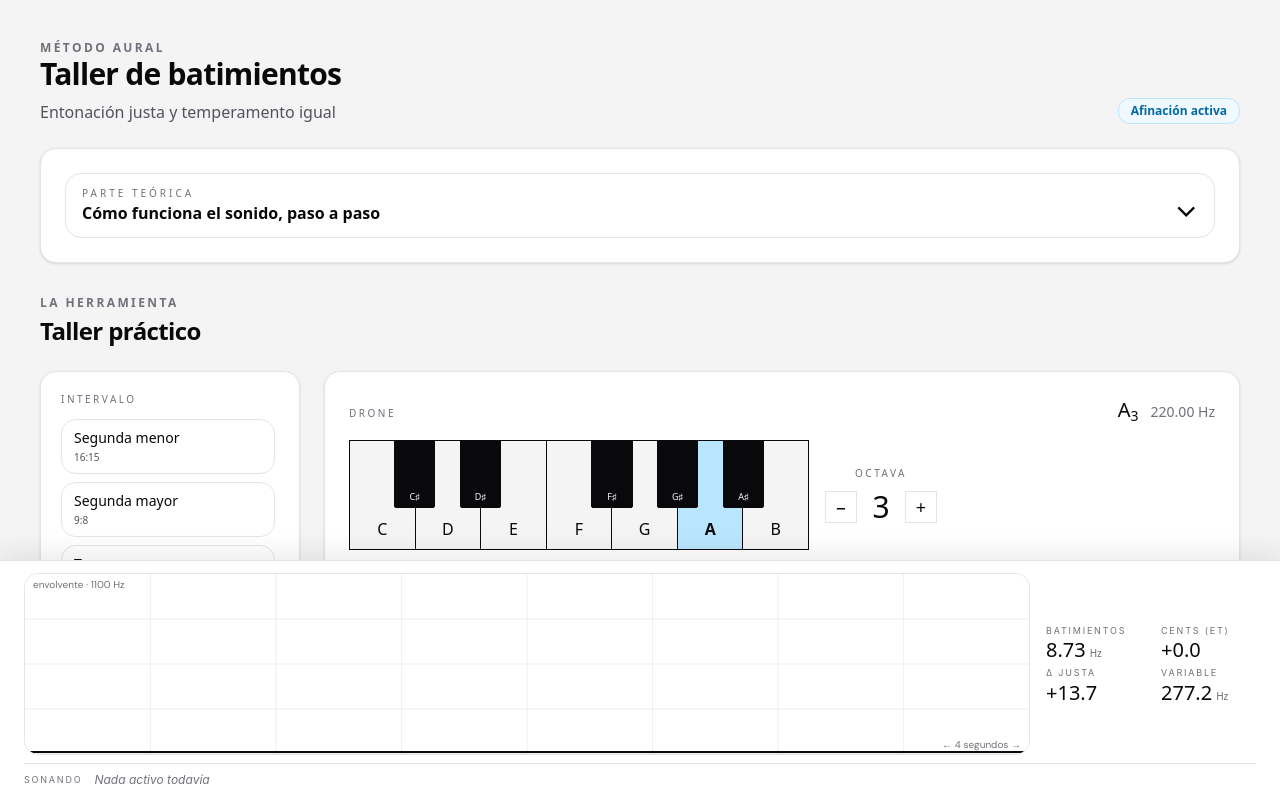
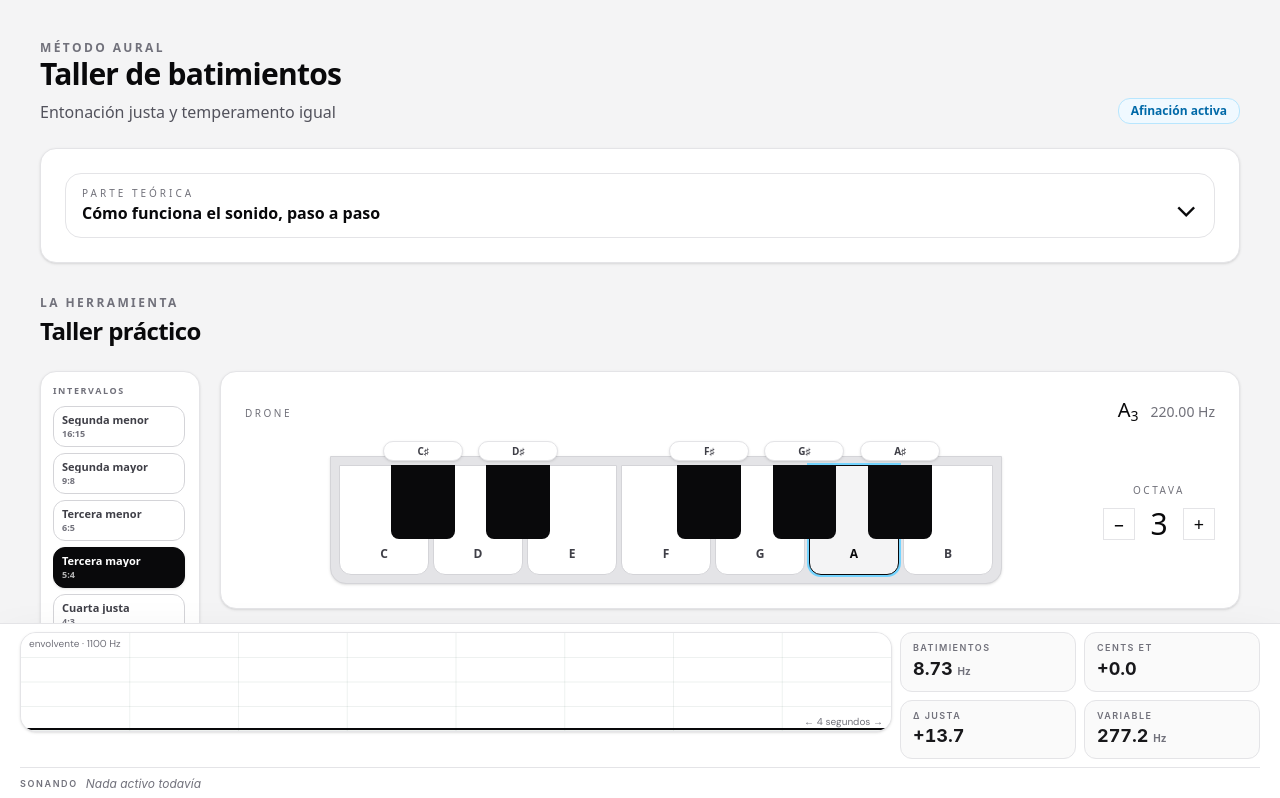
Before and after one commit to rickymartingtz/taller-de-batimentos, a React (Vite) app: page / in a window 1280 px wide. Shown: the top 798 px of the page. Built offline with nearby package versions, Linux system fonts and the light colour scheme.

Commit message:
Update App.jsx

```diff
--- a/src/App.jsx
+++ b/src/App.jsx
@@ -62,6 +62,8 @@ const BLACK_KEYS = [
   { name: 'G#', display: 'G♯', semis: -1, leftPct: (5 / 7) * 100 },
   { name: 'A#', display: 'A♯', semis: 1,  leftPct: (6 / 7) * 100 },
 ];
+
+const BLACK_KEY_LEFT = { 'C#': '9%', 'D#': '23.2%', 'F#': '51.7%', 'G#': '65.9%', 'A#': '80.2%' };
 
 const ALL_KEYS = [...WHITE_KEYS, ...BLACK_KEYS];
 const SEMITONE_NAMES = ['C', 'C♯', 'D', 'D♯', 'E', 'F', 'F♯', 'G', 'G♯', 'A', 'A♯', 'B'];
@@ -899,7 +901,7 @@ export default function TallerBatimientos() {
   }
 
   return (
-    <div className="min-h-screen overflow-x-hidden bg-zinc-100 px-3 py-4 pb-72 text-zinc-950 sm:px-6 sm:py-6 md:px-10 md:py-10" style={{ backgroundColor: T.cream, color: T.ink }}>
+    <div className="min-h-screen overflow-x-hidden bg-zinc-100 px-3 py-4 text-zinc-950 sm:px-6 sm:py-6 md:px-10 md:py-10" style={{ backgroundColor: T.cream, color: T.ink, paddingBottom: 'clamp(220px, 28vh, 320px)' }}>
       <style>{`
         .font-display { font-family: ui-sans-serif, system-ui, -apple-system, BlinkMacSystemFont, "Segoe UI", sans-serif; font-style: normal !important; }
         .font-body { font-family: ui-sans-serif, system-ui, -apple-system, BlinkMacSystemFont, "Segoe UI", sans-serif; }
@@ -918,9 +920,13 @@ export default function TallerBatimientos() {
         .key-btn { padding: 0; cursor: pointer; }
         .key-btn:hover { filter: brightness(0.97); }
         .tuner-line { position: absolute; top: 0; bottom: 0; width: 2px; transition: left 0.08s linear, background-color 0.15s linear; }
-        body { padding-bottom: 320px; }
-        .scrollable-intervals { max-height: calc(100vh - 260px); overflow-y: auto; padding-right: 4px; }
-        .scrollable-intervals::-webkit-scrollbar { width: 6px; }
+        body { padding-bottom: clamp(220px, 28vh, 320px); }
+        .workbench-grid { display: grid; grid-template-columns: 1fr; }
+        @media (min-width: 1280px) { .workbench-grid { grid-template-columns: minmax(136px, 12.5vw) minmax(0, 1fr); } }
+        .interval-panel { align-self: start; }
+        @media (min-width: 1280px) { .interval-panel { max-width: 200px; } }
+        .scrollable-intervals { max-height: calc(100vh - 188px); overflow-y: auto; padding-right: 2px; }
+        .scrollable-intervals::-webkit-scrollbar { width: 5px; }
         .scrollable-intervals::-webkit-scrollbar-track { background: transparent; }
         .scrollable-intervals::-webkit-scrollbar-thumb { background: ${T.rule}; border-radius: 3px; }
         .staff-scroll::-webkit-scrollbar { height: 8px; }
@@ -966,26 +972,25 @@ export default function TallerBatimientos() {
           <h2 className="mt-1 text-xl font-bold tracking-tight text-zinc-950 sm:text-2xl">Taller práctico</h2>
         </div>
 
-        <section className="grid grid-cols-1 gap-4 sm:gap-6 xl:grid-cols-[260px_1fr] items-start">
+        <section className="workbench-grid gap-4 sm:gap-5 items-start">
 
           {/* Intervalos (scroll propio) */}
-          <div className="rounded-2xl border border-zinc-200 bg-white p-4 shadow-sm lg:sticky lg:top-6 sm:p-5">
-            <p className="text-[10px] tracking-[0.25em] uppercase mb-3" style={{ color: T.muted }}>Intervalo</p>
-            <div className="scrollable-intervals flex flex-col gap-2">
+          <div className="interval-panel rounded-2xl border border-zinc-200 bg-white p-2.5 shadow-sm lg:sticky lg:top-5 sm:p-3">
+            <p className="mb-2 text-[9px] font-semibold uppercase tracking-[0.18em] text-zinc-500">Intervalos</p>
+            <div className="scrollable-intervals flex flex-col gap-1.5">
               {INTERVALS.map((iv, i) => {
                 const active = i === intervalIdx;
                 return (
-                  <button key={iv.id} onClick={() => handleIntervalClick(i)} className="block text-left px-3 py-2 ab-fade"
-                    style={{
-                      backgroundColor: active ? T.ink : 'transparent',
-                      color: active ? T.cream : T.ink,
-                      border: `1px solid ${active ? T.ink : T.rule}`,
-                      borderRadius: '0.9rem', flexShrink: 0,
-                    }}>
-                    <div className="font-display italic text-sm flex items-center">
-                      {iv.name}{active && isPlaying && <span className="play-dot" />}
-                    </div>
-                    <div className="text-[10px] opacity-70 num-tabular mt-0.5">{iv.ratio}</div>
+                  <button
+                    key={iv.id}
+                    onClick={() => handleIntervalClick(i)}
+                    className={`block w-full rounded-xl border px-2 py-1.5 text-left text-[11px] font-semibold leading-tight transition ${active ? "border-zinc-950 bg-zinc-950 text-white shadow-sm" : "border-zinc-300 bg-white text-zinc-700 hover:border-zinc-500 hover:bg-zinc-100"}`}
+                  >
+                    <span className="flex items-center justify-between gap-1">
+                      <span className="truncate">{iv.name}</span>
+                      {active && isPlaying && <span className="play-dot" />}
+                    </span>
+                    <span className={`mt-0.5 block text-[9px] tabular-nums ${active ? "text-white/70" : "text-zinc-500"}`}>{iv.ratio}</span>
                   </button>
                 );
               })}
@@ -1005,44 +1010,40 @@ export default function TallerBatimientos() {
                 </p>
               </div>
               <div className="flex items-stretch gap-4 flex-wrap">
-                <div className="relative flex-1" style={{ minWidth: '280px', maxWidth: '460px', height: '110px' }}>
-                  <div className="flex absolute inset-0">
-                    {WHITE_KEYS.map((k, i) => {
+                <div className="mx-auto w-full max-w-2xl pt-3 sm:pt-4" style={{ minWidth: '280px' }}>
+                  <div className="relative h-28 w-full select-none overflow-visible rounded-b-2xl border border-zinc-300 bg-zinc-200 p-1.5 shadow-sm sm:h-32 sm:p-2">
+                    <div className="flex h-full gap-0.5 sm:gap-1">
+                      {WHITE_KEYS.map((k) => {
                         const active = noteName === k.name;
                         return (
-                        <button key={k.name} onClick={() => setNoteName(k.name)} className="key-btn flex-1 relative ab-fade"
-                          style={{
-                            backgroundColor: active ? T.lime : T.cream,
-                            border: `1px solid ${T.ink}`,
-                            borderRight: i === WHITE_KEYS.length - 1 ? `1px solid ${T.ink}` : 'none',
-                            borderRadius: 0,
-                          }}>
-                          <span className="absolute bottom-2 left-1/2 font-display text-base"
-                            style={{ transform: 'translateX(-50%)', color: T.ink, fontWeight: active ? 600 : 400 }}>
+                          <button
+                            type="button"
+                            key={k.name}
+                            onClick={() => setNoteName(k.name)}
+                            className={`relative flex flex-1 items-end justify-center rounded-b-xl border pb-2 text-[10px] font-semibold transition sm:pb-3 sm:text-xs ${active ? "border-zinc-950 bg-zinc-100 text-zinc-950 ring-2 ring-sky-300" : "border-zinc-300 bg-white text-zinc-700 hover:bg-zinc-100"}`}
+                          >
+                            {k.display}
+                          </button>
+                        );
+                      })}
+                    </div>
+                    {BLACK_KEYS.map(k => {
+                      const active = noteName === k.name;
+                      return (
+                        <button
+                          type="button"
+                          key={k.name}
+                          onClick={() => setNoteName(k.name)}
+                          className={`absolute top-1.5 z-10 flex h-[62px] w-[9.5%] items-start justify-center rounded-b-lg px-1 pt-2 text-center text-[8px] font-semibold leading-tight transition sm:top-2 sm:h-[74px] sm:text-[9px] ${active ? "bg-sky-700 text-white ring-2 ring-sky-300" : "bg-zinc-950 text-white hover:bg-zinc-800"}`}
+                          style={{ left: BLACK_KEY_LEFT[k.name] ?? `calc(${k.leftPct}% - 4.75%)` }}
+                        >
+                          <span className={`absolute -top-5 left-1/2 w-14 -translate-x-1/2 rounded-full border px-1 py-1 text-[8px] font-semibold leading-none shadow-sm sm:-top-6 sm:w-20 sm:px-2 sm:text-[10px] ${active ? "border-sky-200 bg-sky-50 text-sky-700" : "border-zinc-200 bg-white text-zinc-700"}`}>
                             {k.display}
                           </span>
                         </button>
                       );
                     })}
                   </div>
-                  {BLACK_KEYS.map(k => {
-                    const active = noteName === k.name;
-                    const blackW = 9;
-                    return (
-                      <button key={k.name} onClick={() => setNoteName(k.name)} className="key-btn absolute ab-fade"
-                        style={{
-                          left: `calc(${k.leftPct}% - ${blackW / 2}%)`, width: `${blackW}%`,
-                          top: 0, height: '62%',
-                          backgroundColor: active ? T.limeDeep : T.ink,
-                          border: `1px solid ${T.ink}`, zIndex: 10, borderRadius: '0 0 2px 2px',
-                        }}>
-                        <span className="absolute bottom-1 left-1/2 text-[9px]"
-                          style={{ transform: 'translateX(-50%)', color: active ? T.ink : T.cream, fontWeight: 500 }}>
-                          {k.display}
-                        </span>
-                      </button>
-                    );
-                  })}
                 </div>
                 <div className="flex flex-col items-center justify-center" style={{ minWidth: '90px' }}>
                   <p className="text-[10px] tracking-[0.25em] uppercase mb-2" style={{ color: T.muted }}>Octava</p>
@@ -1360,85 +1361,80 @@ export default function TallerBatimientos() {
       </div>
 
       {/* BARRA INFERIOR FIJA: visualizador + lecturas + notas sonando */}
-      <div className="fixed bottom-0 left-0 right-0 z-40"
-        style={{ backgroundColor: T.paper, borderTop: `1px solid ${T.rule}`, boxShadow: '0 -8px 24px rgba(0,0,0,0.08)' }}>
-        <div className="mx-auto max-w-[1600px] px-3 py-3 sm:px-6">
-          <div className="flex items-center gap-4">
-            <div className="relative flex-1" style={{
-              border: `1px solid ${T.rule}`, borderRadius: '0.9rem', overflow: 'hidden',
-              boxShadow: isLocked && isPlaying ? `inset 0 0 0 2px ${T.lime}` : 'none',
-              minWidth: '300px', minHeight: '180px',
-            }}>
-              <canvas ref={canvasRef} style={{ width: '100%', height: '180px', display: 'block' }} />
+      <div className="fixed bottom-0 left-0 right-0 z-40 border-t border-zinc-200 bg-white shadow-2xl">
+        <div className="mx-auto max-w-[1800px] px-3 py-2 sm:px-5">
+          <div className="flex flex-col gap-2 xl:flex-row xl:items-stretch">
+            <div
+              className="relative min-h-[78px] flex-1 overflow-hidden rounded-2xl border border-zinc-200 bg-zinc-50 shadow-sm"
+              style={{
+                height: 'clamp(78px, 12.5vh, 118px)',
+                boxShadow: isLocked && isPlaying ? 'inset 0 0 0 2px rgb(16 185 129 / 0.55)' : undefined,
+              }}
+            >
+              <canvas ref={canvasRef} style={{ width: '100%', height: '100%', display: 'block' }} />
               {isLocked && isPlaying && (
-                <div className="absolute top-2 right-2 pulse-lock px-2 py-1 text-[10px] tracking-[0.2em] uppercase"
-                  style={{ backgroundColor: T.limeDeep, color: T.cream, borderRadius: '0.9rem' }}>
+                <div className="absolute right-2 top-2 rounded-full border border-emerald-200 bg-emerald-50 px-2 py-1 text-[10px] font-semibold uppercase tracking-[0.16em] text-emerald-700">
                   Encaje puro
                 </div>
               )}
             </div>
-            <div className="grid grid-cols-2 gap-x-5 gap-y-1" style={{ minWidth: '210px' }}>
-              <div>
-                <p className="text-[9px] tracking-[0.2em] uppercase" style={{ color: T.muted }}>Batimientos</p>
-                <p className="font-display text-xl num-tabular leading-tight" style={{ color: isLocked ? T.limeDeep : T.ink }}>
-                  {computedBeatRate < 0.05 ? '0.00' : computedBeatRate.toFixed(2)}
-                  <span className="text-[10px] ml-1 opacity-60">Hz</span>
+
+            <div className="grid grid-cols-2 gap-2 xl:w-[360px]">
+              <div className="rounded-xl border border-zinc-200 bg-zinc-50 px-3 py-2">
+                <p className="truncate text-[9px] font-semibold uppercase tracking-[0.16em] text-zinc-500">Batimientos</p>
+                <p className={`truncate text-base font-bold tabular-nums sm:text-lg ${isLocked ? "text-emerald-700" : "text-zinc-900"}`}>
+                  {computedBeatRate < 0.05 ? '0.00' : computedBeatRate.toFixed(2)} <span className="text-[10px] text-zinc-500">Hz</span>
                 </p>
               </div>
-              <div>
-                <p className="text-[9px] tracking-[0.2em] uppercase" style={{ color: T.muted }}>Cents (ET)</p>
-                <p className="font-display text-xl num-tabular leading-tight">
+              <div className="rounded-xl border border-zinc-200 bg-zinc-50 px-3 py-2">
+                <p className="truncate text-[9px] font-semibold uppercase tracking-[0.16em] text-zinc-500">Cents ET</p>
+                <p className="truncate text-base font-bold tabular-nums text-zinc-900 sm:text-lg">
                   {centsOffset >= 0 ? '+' : ''}{centsOffset.toFixed(1)}
                 </p>
               </div>
-              <div>
-                <p className="text-[9px] tracking-[0.2em] uppercase" style={{ color: T.muted }}>Δ justa</p>
-                <p className="font-display text-xl num-tabular leading-tight" style={{ color: isNearLock ? T.limeDeep : T.ink }}>
+              <div className="rounded-xl border border-zinc-200 bg-zinc-50 px-3 py-2">
+                <p className="truncate text-[9px] font-semibold uppercase tracking-[0.16em] text-zinc-500">Δ justa</p>
+                <p className={`truncate text-base font-bold tabular-nums sm:text-lg ${isNearLock ? "text-emerald-700" : "text-zinc-900"}`}>
                   {distanceToJust >= 0 ? '+' : ''}{distanceToJust.toFixed(1)}
                 </p>
               </div>
-              <div>
-                <p className="text-[9px] tracking-[0.2em] uppercase" style={{ color: T.muted }}>Variable</p>
-                <p className="font-display text-xl num-tabular leading-tight">
-                  {variableFreq.toFixed(1)}<span className="text-[10px] ml-1 opacity-60">Hz</span>
+              <div className="rounded-xl border border-zinc-200 bg-zinc-50 px-3 py-2">
+                <p className="truncate text-[9px] font-semibold uppercase tracking-[0.16em] text-zinc-500">Variable</p>
+                <p className="truncate text-base font-bold tabular-nums text-zinc-900 sm:text-lg">
+                  {variableFreq.toFixed(1)} <span className="text-[10px] text-zinc-500">Hz</span>
                 </p>
               </div>
             </div>
           </div>
 
           {/* Notas sonando + intervalos */}
-          <div className="flex items-center gap-3 flex-wrap mt-2 pt-2 text-xs"
-            style={{ borderTop: `1px solid ${T.rule}` }}>
-            <span className="text-[9px] tracking-[0.2em] uppercase" style={{ color: T.muted }}>Sonando</span>
+          <div className="mt-2 max-h-[68px] overflow-y-auto border-t border-zinc-200 pt-2 text-xs">
+            <div className="flex flex-wrap items-center gap-2">
+              <span className="text-[9px] font-semibold uppercase tracking-[0.18em] text-zinc-500">Sonando</span>
               {soundingVoices.length === 0 && (
-              <span className="italic" style={{ color: T.muted }}>Nada activo todavía</span>
+                <span className="italic text-zinc-500">Nada activo todavía</span>
               )}
               {soundingVoices.map((v, i) => (
                 <span key={i} className="inline-flex items-baseline gap-1.5 rounded-full border border-zinc-200 bg-white px-2.5 py-1 shadow-sm">
-                <span style={{ color: T.muted, fontSize: '9px' }}>{v.label}</span>
-                <span className="font-semibold" style={{ color: T.ink }}>{v.note}</span>
-                <span className="num-tabular text-[10px]" style={{ color: Math.abs(v.cents) < IN_TUNE_THRESHOLD ? T.limeDeep : T.warn }}>
+                  <span className="text-[9px] text-zinc-500">{v.label}</span>
+                  <span className="font-semibold text-zinc-900">{v.note}</span>
+                  <span className={`tabular-nums text-[10px] ${Math.abs(v.cents) < IN_TUNE_THRESHOLD ? "text-emerald-700" : "text-red-700"}`}>
                     {v.cents >= 0 ? '+' : ''}{v.cents.toFixed(1)}¢
                   </span>
-                <span className="num-tabular text-[10px]" style={{ color: T.muted }}>{v.freq.toFixed(1)} Hz</span>
+                  <span className="tabular-nums text-[10px] text-zinc-500">{v.freq.toFixed(1)} Hz</span>
                 </span>
               ))}
-            {soundingIntervals.length > 0 && (
-              <span style={{ color: T.muted }}>·</span>
-            )}
               {soundingIntervals.map((si, i) => (
-              <span key={i} className="inline-flex items-baseline gap-1.5 rounded-full border border-zinc-200 bg-white px-2.5 py-1 shadow-sm"
-                style={{ color: T.inkSoft }}>
-                <span style={{ color: T.muted, fontSize: '9px' }}>{si.from}→{si.to}</span>
-                <span className="text-sm font-semibold" style={{ color: T.ink }}>{si.interval.name}</span>
-                {si.interval.ratio && (
-                  <span className="text-[10px] num-tabular" style={{ color: T.muted }}>{si.interval.ratio}</span>
-                )}
-                <span className="num-tabular text-[10px]" style={{ color: si.interval.kind === 'justa' ? T.limeDeep : T.muted }}>
+                <span key={i} className="inline-flex items-baseline gap-1.5 rounded-full border border-zinc-200 bg-white px-2.5 py-1 text-zinc-700 shadow-sm">
+                  <span className="text-[9px] text-zinc-500">{si.from}→{si.to}</span>
+                  <span className="font-semibold text-zinc-900">{si.interval.name}</span>
+                  {si.interval.ratio && <span className="tabular-nums text-[10px] text-zinc-500">{si.interval.ratio}</span>}
+                  <span className={`tabular-nums text-[10px] ${si.interval.kind === 'justa' ? "text-emerald-700" : "text-zinc-500"}`}>
                     {si.interval.cents >= 0 ? '+' : ''}{si.interval.cents.toFixed(1)}¢ {si.interval.kind || ''}
                   </span>
                 </span>
               ))}
+            </div>
           </div>
         </div>
       </div>
```
Lines whose indentation alone changed are shown as unchanged.
